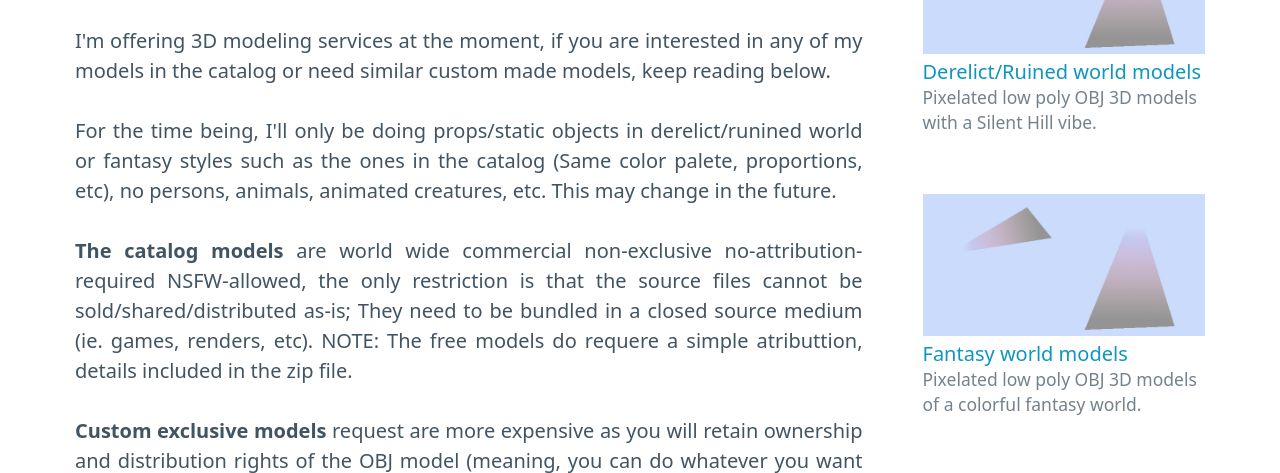
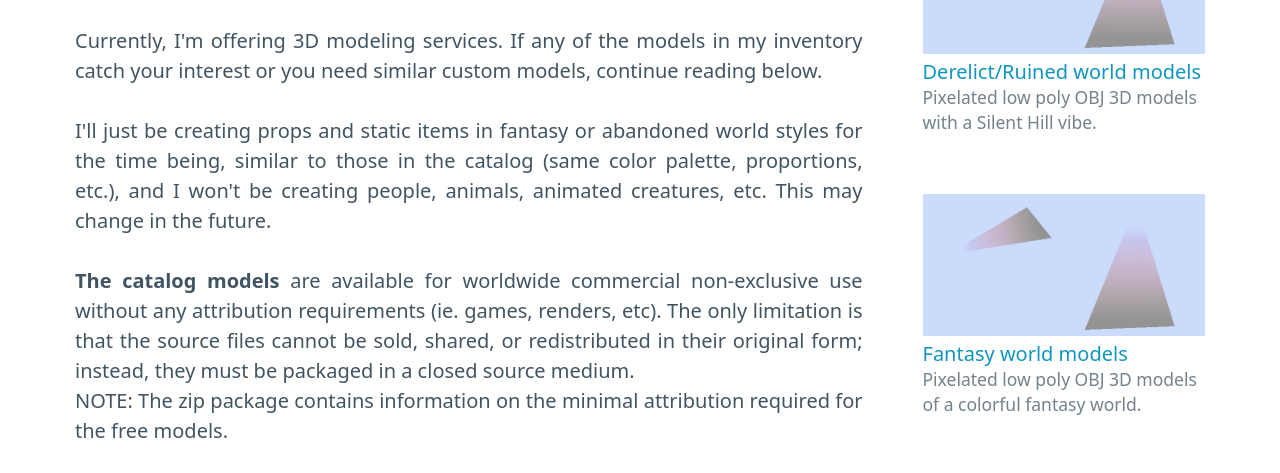
Before and after one commit to earrgames/earrgames.github.io, a plain HTML site: page freelancing/index.html in a window 1280 px wide. Shown: the part 437-910 px from the top of the page. Drawn offline with Linux system fonts and the light colour scheme.

Commit message:
Update index.html

```diff
--- a/freelancing/index.html
+++ b/freelancing/index.html
@@ -47,9 +47,9 @@
             <h2>Freelancing Services</h2>
             <h3><b><a href="https://www.deviantart.com/earrgames">Check on deviantart if comissions are open</a></b></h3>
           </hgroup>
-          <p>I'm offering 3D modeling services at the moment, if you are interested in any of my models in the catalog or need similar custom made models, keep reading below.</p>
-		  <p>For the time being, I'll only be doing props/static objects in derelict/runined world or fantasy styles such as the ones in the catalog (Same color palete, proportions, etc), no persons, animals, animated creatures, etc. This may change in the future.</p>
-		  <p><b>The catalog models</b> are world wide commercial non-exclusive no-attribution-required NSFW-allowed, the only restriction is that the source files cannot be sold/shared/distributed as-is; They need to be bundled in a closed source medium (ie. games, renders, etc). NOTE: The free models do requere a simple atributtion, details included in the zip file.</p>
+          <p>Currently, I'm offering 3D modeling services. If any of the models in my inventory catch your interest or you need similar custom models, continue reading below. </p>
+		  <p>I'll just be creating props and static items in fantasy or abandoned world styles for the time being, similar to those in the catalog (same color palette, proportions, etc.), and I won't be creating people, animals, animated creatures, etc. This may change in the future.</p>
+		  <p><b>The catalog models</b> are available for worldwide commercial non-exclusive use without any attribution requirements (ie. games, renders, etc). The only limitation is that the source files cannot be sold, shared, or redistributed in their original form; instead, they must be packaged in a closed source medium.<br>NOTE: The zip package contains information on the minimal attribution required for the free models. </p>
 		  <p><b>Custom exclusive models</b> request are more expensive as you will retain ownership and distribution rights of the OBJ model (meaning, you can do whatever you want with it); These models will never be included in my public catalogs for distribution (However, bear in mind that similar models could already exist or be done in the future, or could be showcased as finished works, but the source never distributed). One exception to this license, is the bundled source texture, you get the irrevocable right to distribute it as you wish, but I retain the ownership of it (So I can reuse my texture base). All adquired models can be used an infinite amount of times, for the rest of your life.
 			<br>
 			<b>TLDR; You can do whatever you want with the files,</b> I won't distribute your model OBJ file, but I can keep using the textures for future works.</p>
@@ -84,7 +84,7 @@
            <ul>
 		   <li>earrgames.services@gmail.com</li>
 		   <li><a href="https://www.deviantart.com/earrgames">Deviantart</a></li>
-		   <li><a href="https://reddit.com/u/earrgames">Reddit chat</a></li>
+		   <li><a href="https://reddit.com/u/earrgames">Reddit</a></li>
 		   </ul>
         </article>
       </div>
```
